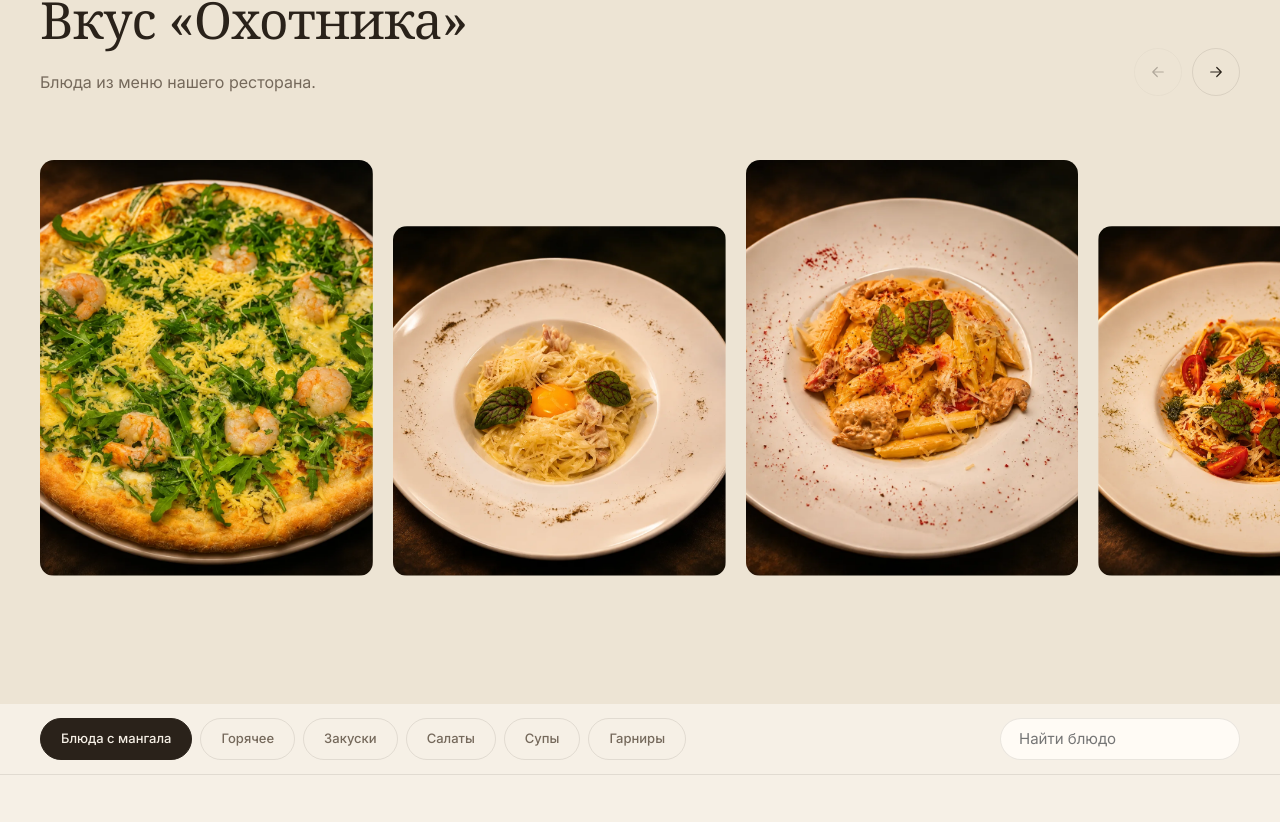
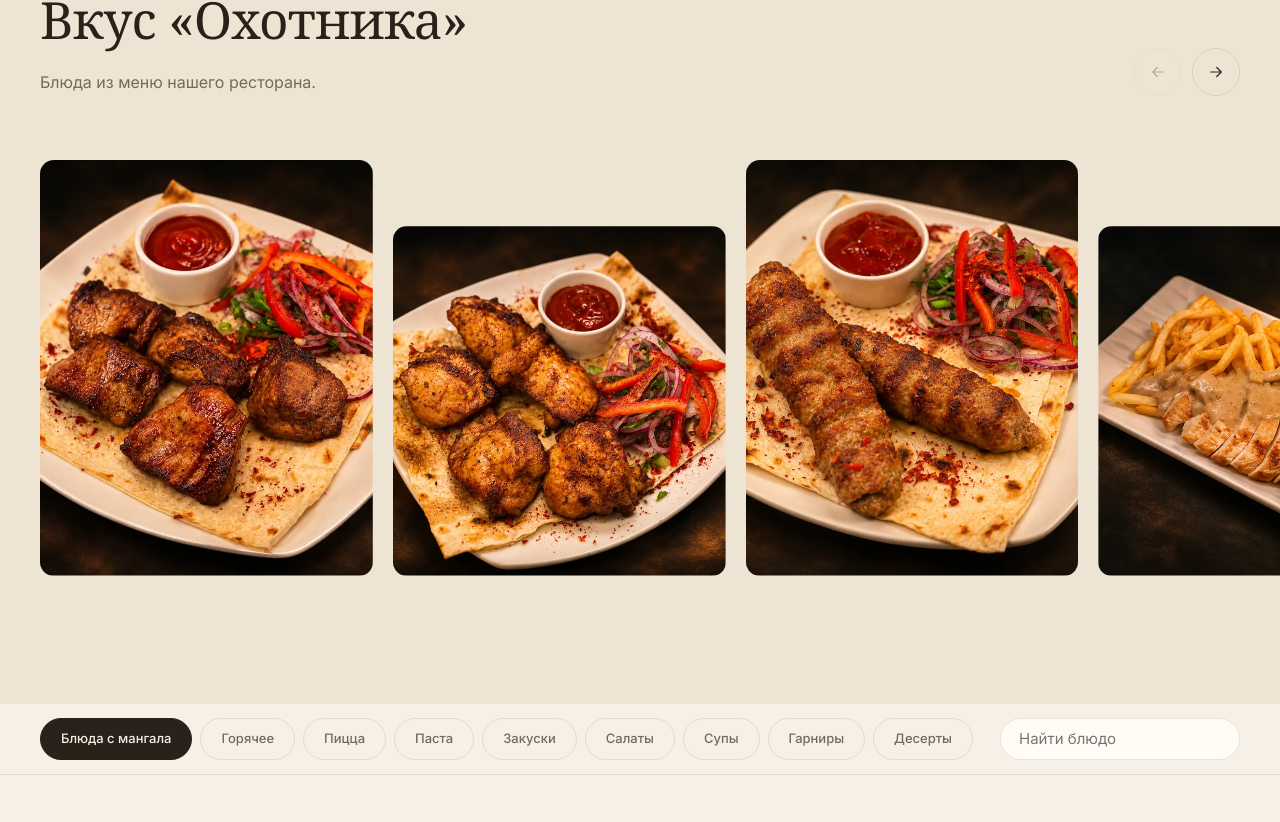
Before and after one commit to AlinaGntv/ohotnik-oz, a React (Vite) app: page /menu in a window 1280 px wide. Shown: the part 698-1520 px from the top of the page. Built offline with nearby package versions, Linux system fonts and the light colour scheme.

Commit message:
Добавить новые позиции меню по фото

```diff
--- a/src/components/DishCard.jsx
+++ b/src/components/DishCard.jsx
@@ -8,6 +8,7 @@ export default function DishCard({ dish, promoActive }) {
   const [qty, setQty] = useState(1)
   const [added, setAdded] = useState(false)
   const { add } = useCart()
+  const priceKnown = Number.isFinite(dish.price)
 
   const handleAdd = () => {
     add(dish.id, qty)
@@ -19,19 +20,23 @@ export default function DishCard({ dish, promoActive }) {
     <article className="dish">
       <div className="dish__img">
         <img className="img-cover" src={dish.image} alt={dish.name} loading="lazy" />
-        <span className="dish__weight">{dish.weight}</span>
-        {promoActive && <span className="dish__sale">−{promo.discount}%</span>}
+        {dish.weight && <span className="dish__weight">{dish.weight}</span>}
+        {promoActive && priceKnown && <span className="dish__sale">−{promo.discount}%</span>}
       </div>
       <div className="dish__body">
         <h3 className="dish__name">{dish.name}</h3>
         <div className="dish__footer">
-          {promoActive ? (
+          {!priceKnown ? (
+            <span className="dish__price dish__price--pending">Цена уточняется</span>
+          ) : promoActive ? (
             <span className="dish__price">
               {promoPrice(dish.price)} ₽<s className="dish__old-price">{dish.price} ₽</s>
             </span>
           ) : (
             <span className="dish__price">{dish.price} ₽</span>
           )}
+          {priceKnown && (
+            <>
               <div className="qty">
                 <button aria-label="Уменьшить" onClick={() => setQty((q) => Math.max(1, q - 1))}>
                   −
@@ -48,6 +53,8 @@ export default function DishCard({ dish, promoActive }) {
               >
                 {added ? <span className="dish__check">✓</span> : <Cart />}
               </button>
+            </>
+          )}
         </div>
       </div>
     </article>
--- a/src/components/MenuSection.css
+++ b/src/components/MenuSection.css
@@ -148,6 +148,11 @@
   font-weight: 600;
 }
 
+.dish__price--pending {
+  font-size: 14px;
+  color: var(--c-text-muted);
+}
+
 .qty {
   display: flex;
   align-items: center;
--- a/src/data/content.js
+++ b/src/data/content.js
@@ -91,7 +91,7 @@ export const navLinks = [
 
 // Категории меню — вкладки показываются в этом порядке. «Десерты» и «Напитки»
 // вернуть сюда, когда появятся их фото и цены.
-export const menuCategories = ['Блюда с мангала', 'Горячее', 'Закуски', 'Салаты', 'Супы', 'Гарниры']
+export const menuCategories = ['Блюда с мангала', 'Горячее', 'Пицца', 'Паста', 'Закуски', 'Салаты', 'Супы', 'Гарниры', 'Десерты']
 
 // Фото блюд: /public/images/menu. ВНИМАНИЕ: вес и цены — временные, заменить на актуальные из меню ресторана.
 const dish = (slug) => `/images/menu/${slug}.webp`
@@ -104,6 +104,18 @@ export const dishes = [
   { id: 201, category: 'Горячее', name: 'Куриное филе в сливочно-грибном соусе с картофелем фри', weight: '350 г', price: 590, image: dish('kurica-slivochnyj-sous') },
   { id: 202, category: 'Горячее', name: 'Шаурма с курицей', weight: '350 г', price: 350, image: dish('shaurma-kurica') },
   { id: 203, category: 'Горячее', name: 'Шаурма с говядиной', weight: '350 г', price: 390, image: dish('shaurma-govyadina') },
+
+  { id: 701, category: 'Пицца', name: 'Пицца с сыром и зеленью', weight: null, price: null, image: '/images/gallery/food-01.webp' },
+  { id: 702, category: 'Пицца', name: 'Пицца с мясной начинкой', weight: null, price: null, image: '/images/gallery/food-07.webp' },
+  { id: 703, category: 'Пицца', name: 'Сырная пицца', weight: null, price: null, image: '/images/gallery/food-13.webp' },
+  { id: 704, category: 'Пицца', name: 'Пицца с колбасками и луком', weight: null, price: null, image: '/images/gallery/food-15.webp' },
+  { id: 705, category: 'Пицца', name: 'Пицца с пепперони', weight: null, price: null, image: '/images/gallery/food-16.webp' },
+
+  { id: 711, category: 'Паста', name: 'Паста с креветками', weight: null, price: null, image: '/images/gallery/food-02.webp' },
+  { id: 712, category: 'Паста', name: 'Паста в сливочном соусе', weight: null, price: null, image: '/images/gallery/food-03.webp' },
+  { id: 713, category: 'Паста', name: 'Паста с томатами', weight: null, price: null, image: '/images/gallery/food-04.webp' },
+  { id: 714, category: 'Паста', name: 'Спагетти в сливочном соусе', weight: null, price: null, image: '/images/gallery/food-05.webp' },
+  { id: 715, category: 'Паста', name: 'Паста с курицей', weight: null, price: null, image: '/images/gallery/food-09.webp' },
 
   { id: 301, category: 'Закуски', name: 'Пивная тарелка', weight: '800 г', price: 1290, image: dish('pivnaya-tarelka') },
   { id: 302, category: 'Закуски', name: 'Сырные палочки с брусничным соусом', weight: '200 г', price: 390, image: dish('syrnye-palochki') },
@@ -120,6 +132,14 @@ export const dishes = [
 
   { id: 601, category: 'Гарниры', name: 'Картофель фри с сырным соусом', weight: '150 г', price: 220, image: dish('kartofel-fri') },
   { id: 602, category: 'Гарниры', name: 'Картофель по-деревенски с сырным соусом', weight: '200 г', price: 240, image: dish('kartofel-po-derevenski') },
+
+  { id: 721, category: 'Десерты', name: 'Чизкейк', weight: null, price: null, image: '/images/gallery/food-06.webp' },
+  { id: 722, category: 'Десерты', name: 'Ассорти десертов с мороженым', weight: null, price: null, image: '/images/gallery/food-08.webp' },
+  { id: 723, category: 'Десерты', name: 'Десерт с мороженым', weight: null, price: null, image: '/images/gallery/food-10.webp' },
+  { id: 724, category: 'Десерты', name: 'Шоколадный десерт', weight: null, price: null, image: '/images/gallery/food-11.webp' },
+  { id: 725, category: 'Десерты', name: 'Фисташковый чизкейк', weight: null, price: null, image: '/images/gallery/food-12.webp' },
+  { id: 726, category: 'Десерты', name: 'Чизкейк с ягодным соусом', weight: null, price: null, image: '/images/gallery/food-14.webp' },
+  { id: 727, category: 'Десерты', name: 'Чизкейк с фруктовым соусом', weight: null, price: null, image: '/images/gallery/food-17.webp' },
 ]
 
 // Ссылки на карточки в VK-маркете ресторана
@@ -204,10 +224,10 @@ export const stats = [
   { value: '100 000+', label: 'довольных гостей' },
 ]
 
-export const gallery = Array.from(
-  { length: 17 },
-  (_, i) => `/images/gallery/food-${String(i + 1).padStart(2, '0')}.webp`,
-)
+export const gallery = [
+  ...dishes.map(({ image }) => image),
+  ...Array.from({ length: 17 }, (_, i) => `/images/gallery/food-${String(i + 1).padStart(2, '0')}.webp`),
+]
 
 export const reviews = [
   { name: 'Анна К.', text: 'Очень уютное место, вкусная еда и приятная атмосфера. Идеально для семейного ужина!', avatar: u('1438761681033-6461ffad8d80', 120) },
```
Lines whose indentation alone changed are shown as unchanged.
